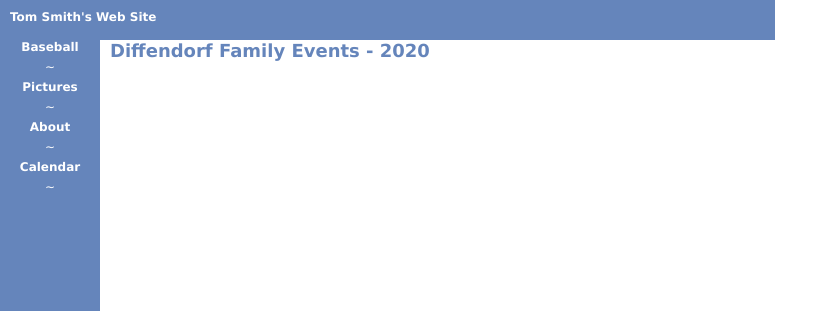
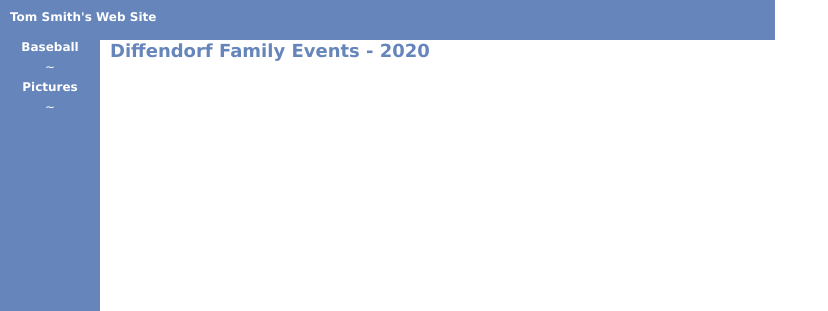
Before and after one commit to tomgsmith99/sfws, a PHP site: page /familyCalendar/index.php in a window 1280 px wide. Shown: the top 311 px of the page, without its empty margins (0-828 px from the left). Run offline with PHP 8.4, Linux system fonts and the light colour scheme; data that the repository does not hold is empty; some libraries are stand-ins or nearby versions.

Commit message:
remove calendar

```diff
--- a/includes/Page.php
+++ b/includes/Page.php
@@ -14,8 +14,8 @@ class Page {
 
 		$localNav  = "<p><a href = 'http://baseball.tomgsmith.com'>Baseball</a></p>\n<p>~</p>\n";
 		$localNav .= "<p><a href = '/sfws/pictures/'>Pictures</a></p>\n<p>~</p>\n";
-		$localNav .= "<p><a href = '/sfws/about/'>About</a></p>\n<p>~</p>\n";
-		$localNav .= "<p><a href = '/sfws/familyCalendar/'>Calendar</a></p>\n<p>~</p>\n";
+//		$localNav .= "<p><a href = '/sfws/about/'>About</a></p>\n<p>~</p>\n";
+//		$localNav .= "<p><a href = '/sfws/familyCalendar/'>Calendar</a></p>\n<p>~</p>\n";
 		$this->localNav = $localNav;
 	}
 
--- a/index.php
+++ b/index.php
@@ -29,7 +29,7 @@ $content .= "<tr>\n";
 
 $content .= "<td valign = 'top'>\n";
 
-$content .= "<p><a href = 'http://baseball.tomgsmith.com'>Diffendorf Family Fantasy Baseball League</a></p>\n";
+$content .= "<p><a href = 'http://baseball.tomgsmith.com'>Family Fantasy Baseball League</a></p>\n";
 
 // Number of upcoming date items to show
 $numberOfItems = 5;
@@ -70,7 +70,7 @@ $content .= "</tr>\n";
 
 $content .= "</table>\n";
 
-$content .= $dateSection;
+//$content .= $dateSection;
 
 $thisPage->setContent($content);
 
```
